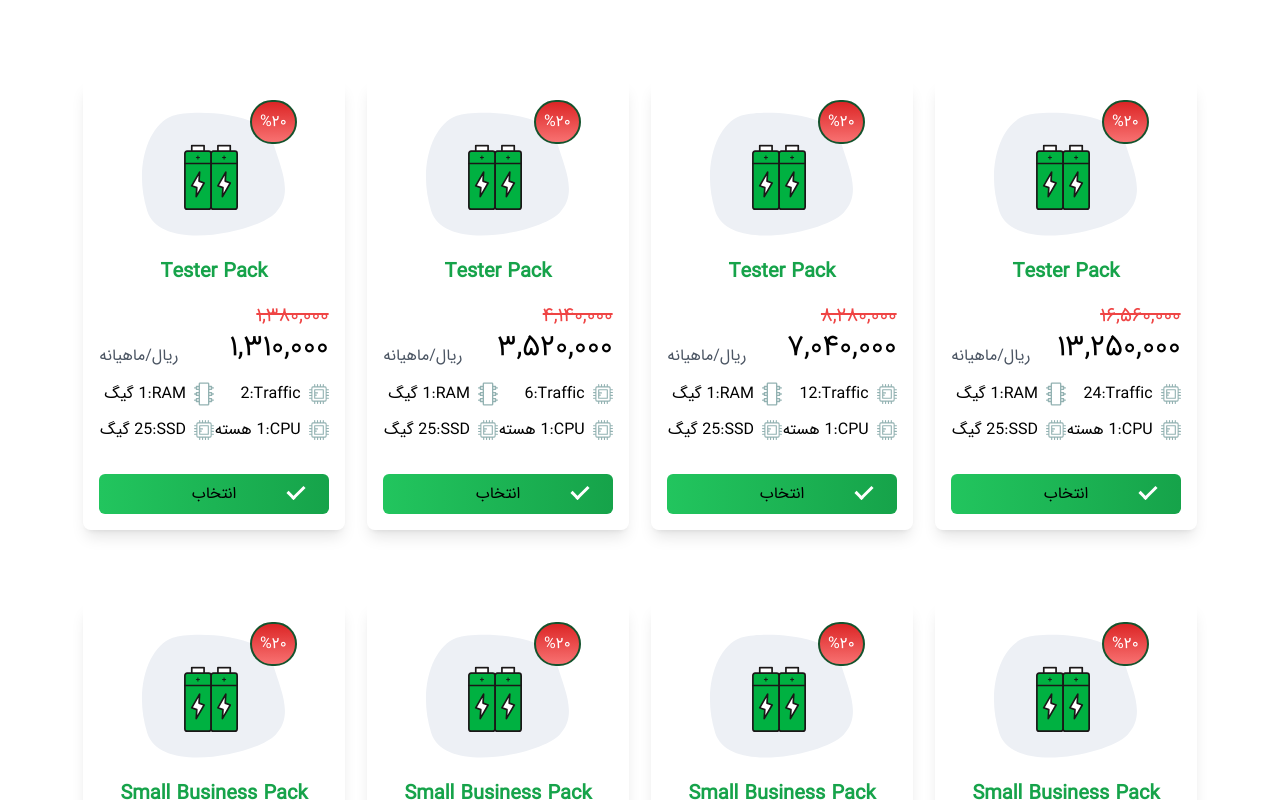
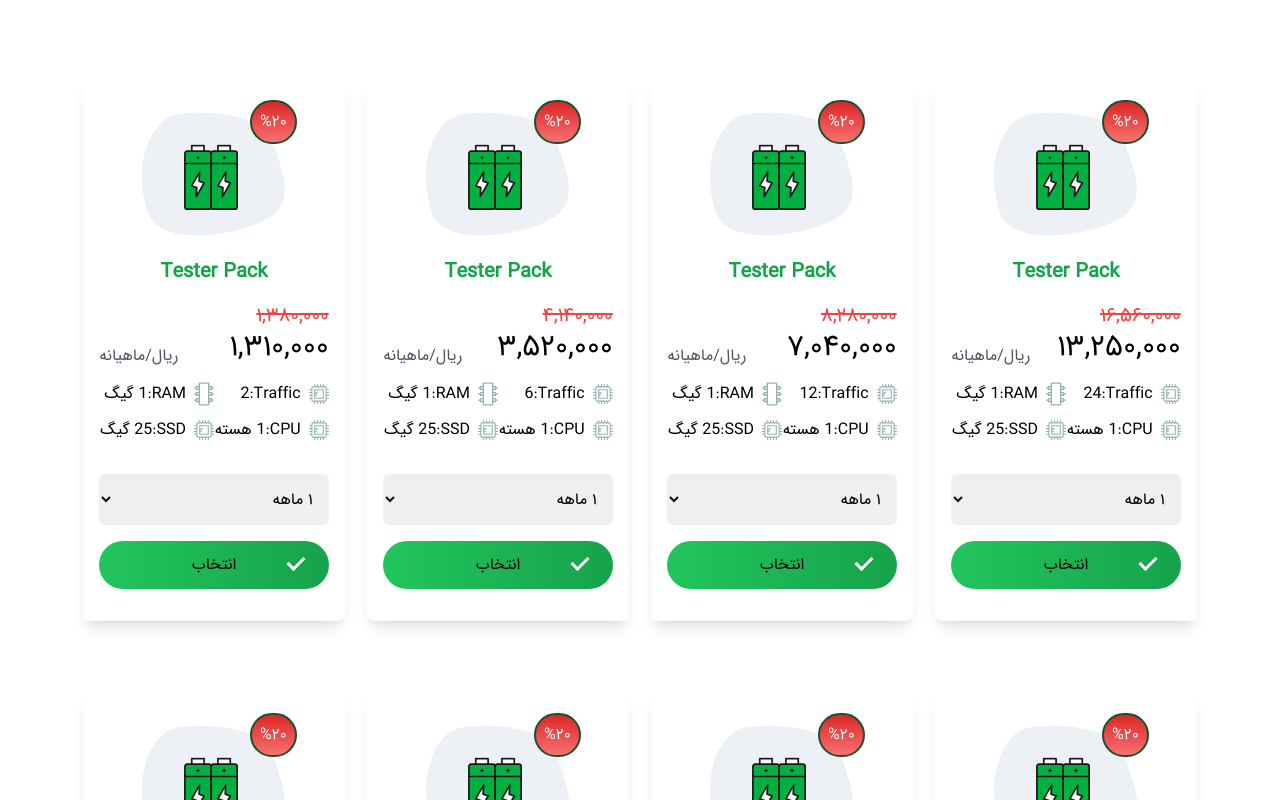
Before and after one commit to Sezar-SZ/mobinnet, a Vue app in the folder 04-mobinnet-plans/: page / in a window 1280 px wide. Built offline with nearby package versions, Linux system fonts and the light colour scheme.

Commit message:
Add Select

```diff
--- a/04-mobinnet-plans/src/components/CloudPackageGroup.vue
+++ b/04-mobinnet-plans/src/components/CloudPackageGroup.vue
@@ -58,8 +58,13 @@
 				<span>{{ apiData.storageCapacity }} گیگ</span>
 			</div>
 		</div>
+		<select name="duration" id="duration" class="mt-8 rounded-md p-3">
+			<option value="1month">۱ ماهه</option>
+			<option value="1month">۳ ماهه</option>
+			<option value="1month">۶ ماهه</option>
+		</select>
 		<button
-			class="relative mt-8 rounded-md bg-gradient-to-l from-green-600 to-green-500 py-2"
+			class="relative my-4 rounded-3xl bg-gradient-to-l from-green-600 to-green-500 py-3"
 			@click="$emit('select', id)"
 		>
 			انتخاب
--- a/04-mobinnet-plans/tsconfig.json
+++ b/04-mobinnet-plans/tsconfig.json
@@ -6,7 +6,7 @@
 		"jsx": "preserve",
 		"moduleResolution": "node",
 		"experimentalDecorators": true,
-		"allowJs": true,
+		// "allowJs": true,
 		"skipLibCheck": true,
 		"esModuleInterop": true,
 		"allowSyntheticDefaultImports": true,
```
